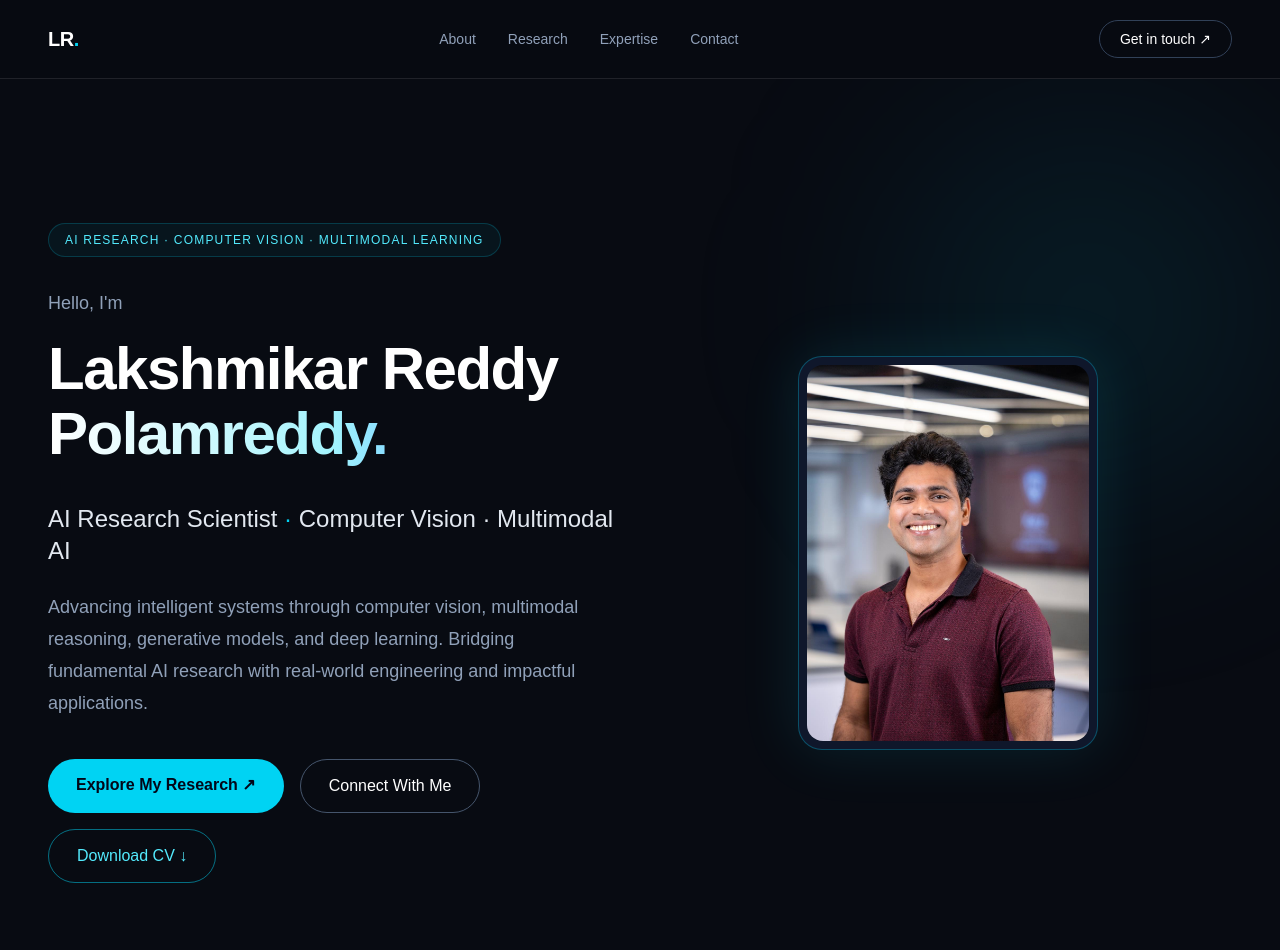
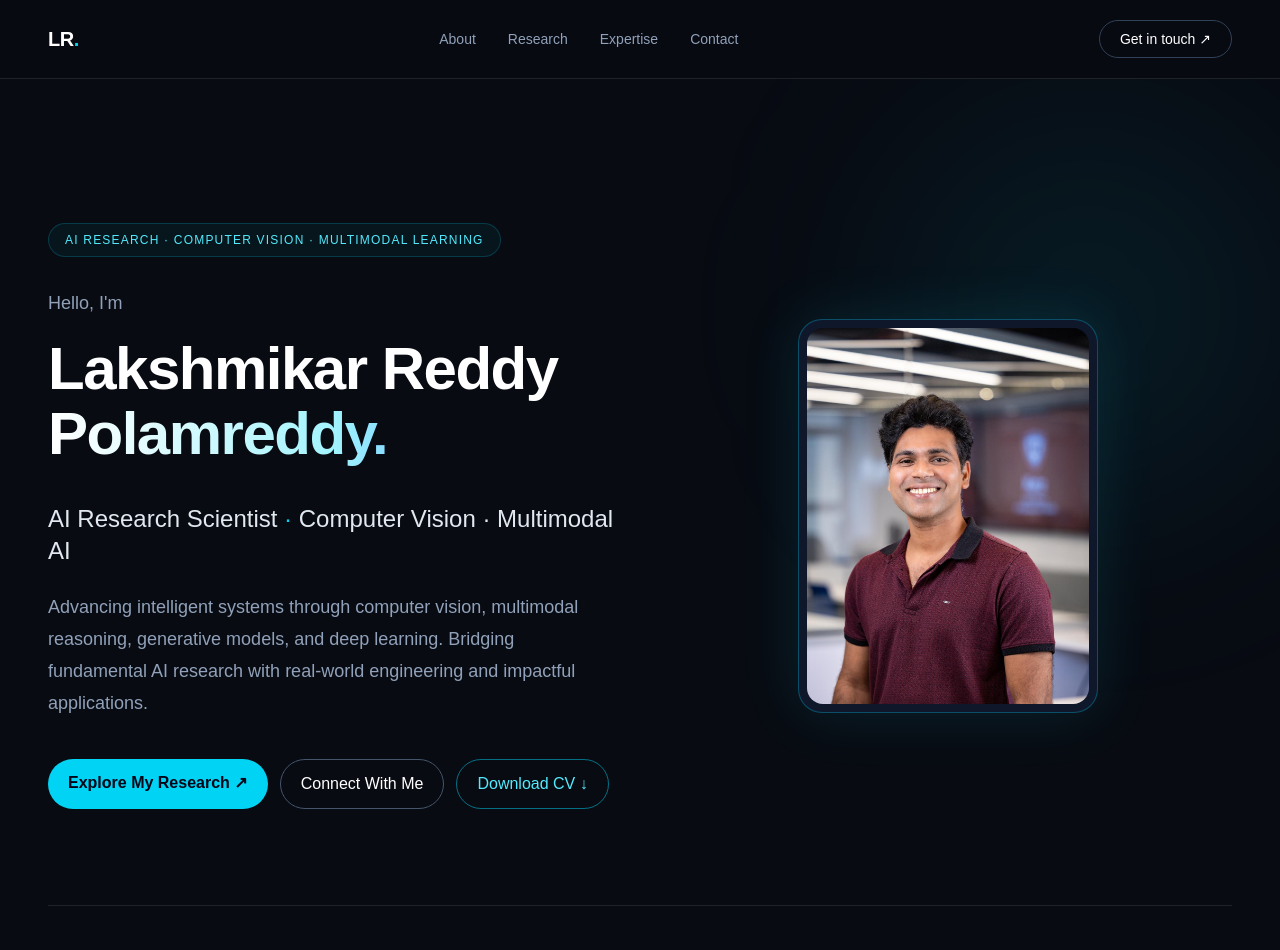
Before and after one commit to sravanipottipati/lakshmikar-ai-portfolio, a Next.js app: page / in a window 1280 px wide. Shown: the top 950 px of the page. Built offline with nearby package versions, Linux system fonts and the light colour scheme.

Commit message:
Refine hero button spacing and layout

```diff
--- a/src/app/page.tsx
+++ b/src/app/page.tsx
@@ -90,23 +90,23 @@ export default function Home() {
             and impactful applications.
           </p>
 
-          <div className="mt-10 flex flex-wrap gap-4">
+          <div className="mt-10 flex flex-wrap gap-3">
             <a
               href="#research"
-              className="rounded-full bg-cyan-400 px-7 py-3.5 font-semibold text-slate-950 transition hover:bg-cyan-300"
+              className="rounded-full bg-cyan-400 px-5 py-3 font-semibold text-slate-950 transition hover:bg-cyan-300"
             >
               Explore My Research ↗
             </a>
             <a
               href="#contact"
-              className="rounded-full border border-slate-600 px-7 py-3.5 font-medium transition hover:border-white"
+              className="rounded-full border border-slate-600 px-5 py-3 font-medium transition hover:border-white"
             >
               Connect With Me
             </a>
             <a
               href="/documents/Lakshmikar_Polamreddy_CV.pdf"
               download="Lakshmikar_Polamreddy_CV.pdf"
-              className="rounded-full border border-cyan-400/50 px-7 py-3.5 font-medium text-cyan-300 transition hover:bg-cyan-400/10"
+              className="rounded-full border border-cyan-400/50 px-5 py-3 font-medium text-cyan-300 transition hover:bg-cyan-400/10"
             >
               Download CV ↓
             </a>
```
